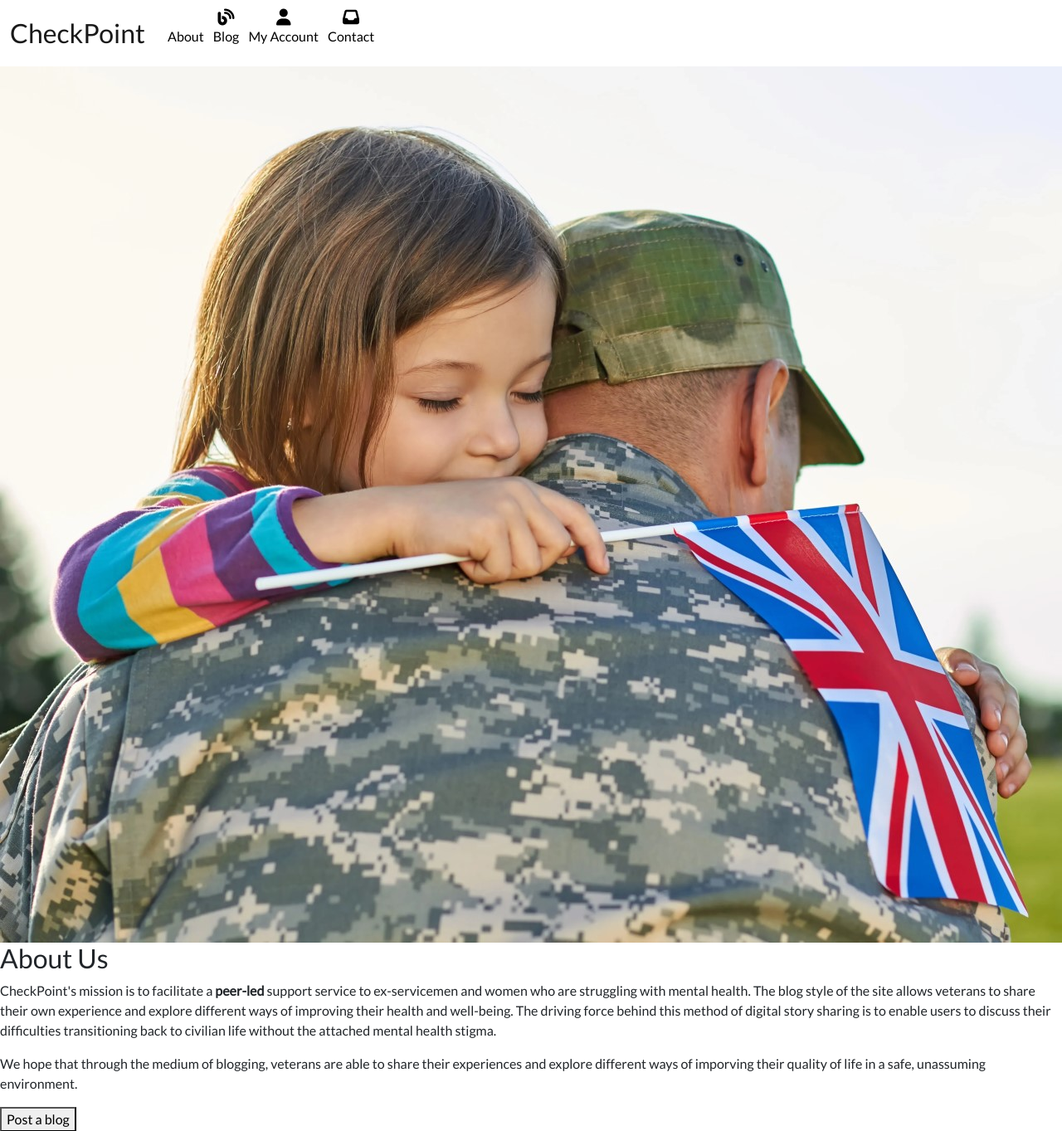
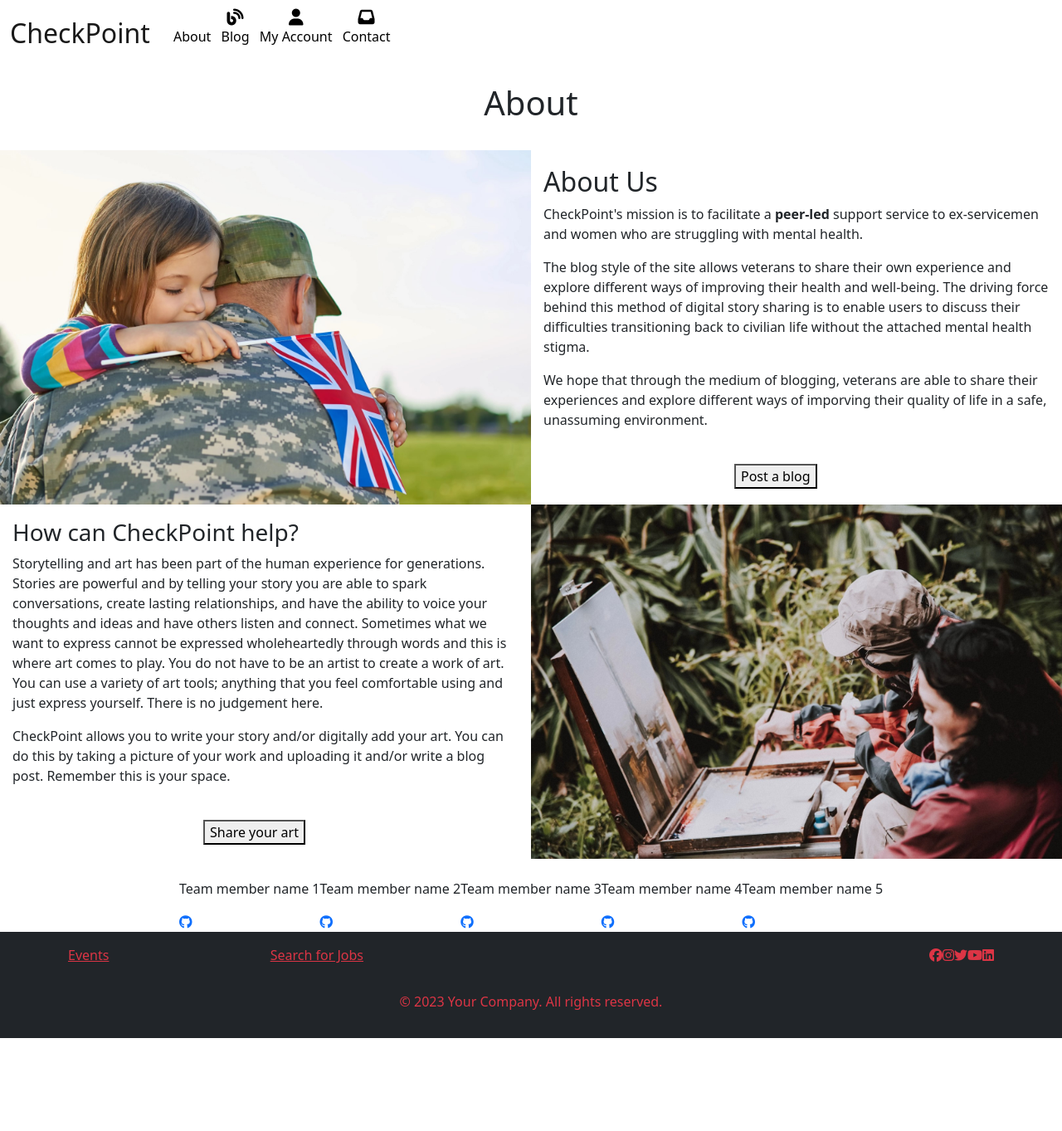
Before and after one commit to llewellynksj/CheckpointSite, a Django app: page /about/ in a window 1280 px wide; the page is wider, and only the part inside the window is pictured. Shown: the top 1363 px of that part at 83% size. After the commit the page ends 1251 px from the top of that part, so only its background shows below. Run offline with Django 3.2, Linux system fonts and the light colour scheme; some libraries are stand-ins or nearby versions.

Commit message:
Add styles to top two sections of about page

```diff
--- a/static/css/style.css
+++ b/static/css/style.css
@@ -33,3 +33,40 @@
     transform: skew(15deg);
     z-index: 100;
   }
+
+  /* about page styling */
+  .spacer {
+    width: 100%;
+    height: 100px;
+  }
+
+  .page-title {
+    text-align: center;
+    padding-bottom: 25px;
+  }
+
+  .flex-container {
+    display: flex;
+    flex-direction: row;
+    justify-content: center;
+    align-items: center;
+  }
+
+  .about-img {
+    width: 50%;
+    height: 33.3%;
+  }
+
+  .about-section-2 {
+    flex-direction: row-reverse;
+  }
+
+  .about-text {
+    padding: 15px;
+  }
+
+  .button-container {
+    width: 150px;
+    margin: auto;
+    padding-top: 25px;
+  }
--- a/templates/base.html
+++ b/templates/base.html
@@ -20,7 +20,7 @@
     <link rel="stylesheet" href="{% static 'django_summernote/summernote-bs4.css' %}">
     <link rel="stylesheet" href="https://fonts.googleapis.com/css?family=Lato&display=swap">
     <link rel="stylesheet" href="css/bootstrap.min.css">
-    <link rel="stylesheet" href="{% static 'css/base.css' %}">
+    <link rel="stylesheet" href="{% static 'css/style.css' %}">
     {% endblock %}
 
     {% block extra_css %}
--- a/templates/includes/about.html
+++ b/templates/includes/about.html
@@ -2,33 +2,44 @@
 {% load static %}
 
 {% block content %}
+<div class="spacer">
+    &nbsp;
+</div>
+
+<div>
+    <h1 class="page-title">About</h1>
+</div>
 <!-- About us section -->
-<section>
-    <h1>About</h1>
-    <img src="../../static/images/army_hug.webp" alt="An army serviceman hugs a young girl holding a British flag">
-    <div>
+<section class="flex-container">
+    <img class="about-img" src="../../static/images/army_hug.webp" alt="An army serviceman hugs a young girl holding a British flag">
+    <div class="about-text">
         <h2>About Us</h2>
-        <p>CheckPoint's mission is to facilitate a <strong>peer-led</strong> support service to ex-servicemen and women who are struggling with mental health. The blog style of the site allows veterans to share their own experience and explore different ways of improving their health and well-being. The driving force behind this method of digital story sharing is to enable users to discuss their difficulties transitioning back to civilian life without the attached mental health stigma.</p>
+        <p>CheckPoint's mission is to facilitate a <strong>peer-led</strong> support service to ex-servicemen and women who are struggling with mental health.</p>
+        <p>The blog style of the site allows veterans to share their own experience and explore different ways of improving their health and well-being. The driving force behind this method of digital story sharing is to enable users to discuss their difficulties transitioning back to civilian life without the attached mental health stigma.</p>
         <p>We hope that through the medium of blogging, veterans are able to share their experiences and explore different ways of imporving their quality of life in a safe, unassuming environment.</p>
-        <button>Post a blog</button>
+        <div class="button-container">
+            <button>Post a blog</button>
+        </div>
     </div>
 </section>
 
 
 <!-- What CheckPoint offers section -->
-<section>
-    <img src="../../static/images/art.webp" alt="Two people sit painting on a canvas">
-    <div>
+<section class="flex-container about-section-2">
+    <img class="about-img" src="../../static/images/art.webp" alt="Two people sit painting on a canvas">
+    <div class="about-text">
         <h3>How can CheckPoint help?</h3>
         <p>Storytelling and art has been part of the human experience for generations. Stories are powerful and by telling your story you are able to spark conversations, create lasting relationships, and have the ability to voice your thoughts and ideas and have others listen and connect. Sometimes what we want to express cannot be expressed wholeheartedly through words and this is where art comes to play. You do not have to be an artist to create a work of art. You can use a variety of art tools; anything that you feel comfortable using and just express yourself. There is no judgement here.</p>
         <p>CheckPoint allows you to write your story and/or digitally add your art. You can do this by taking a picture of your work and uploading it and/or write a blog post. Remember this is your space.</p>
-        <button>Share your art</button>
+        <div class="button-container">
+            <button>Share your art</button>
+        </div>
     </div>
 </section>
 
 
 <!-- CheckPoint creators section -->
-<section>
+<section class="flex-container">
     <div>
         <img src="" alt="">
         <p>Team member name 1</p>
```
